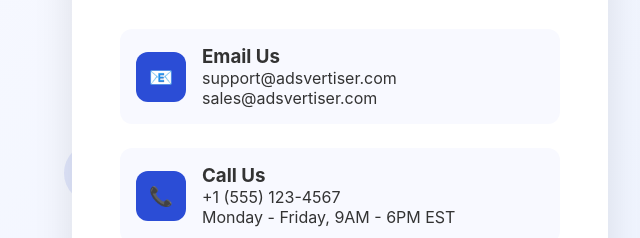
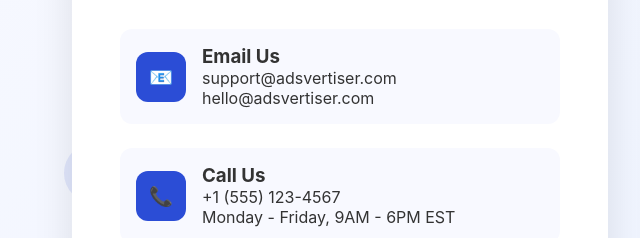
Before and after one commit to waleed0537/Adsvertiser, a plain HTML site: page contact-us.html in a window 1280 px wide. Shown: the part 337-575 px from the top of the page, 0-640 px from the left. Drawn offline with Linux system fonts and the light colour scheme.

Commit message:
Changed contact us details

```diff
--- a/contact-us.html
+++ b/contact-us.html
@@ -341,7 +341,7 @@
                     <div class="info-icon">📧</div>
                     <div>
                         <h3>Email Us</h3>
-                        <p>support@adsvertiser.com<br>sales@adsvertiser.com</p>
+                        <p>support@adsvertiser.com<br>hello@adsvertiser.com</p>
                     </div>
                 </div>
 
```
